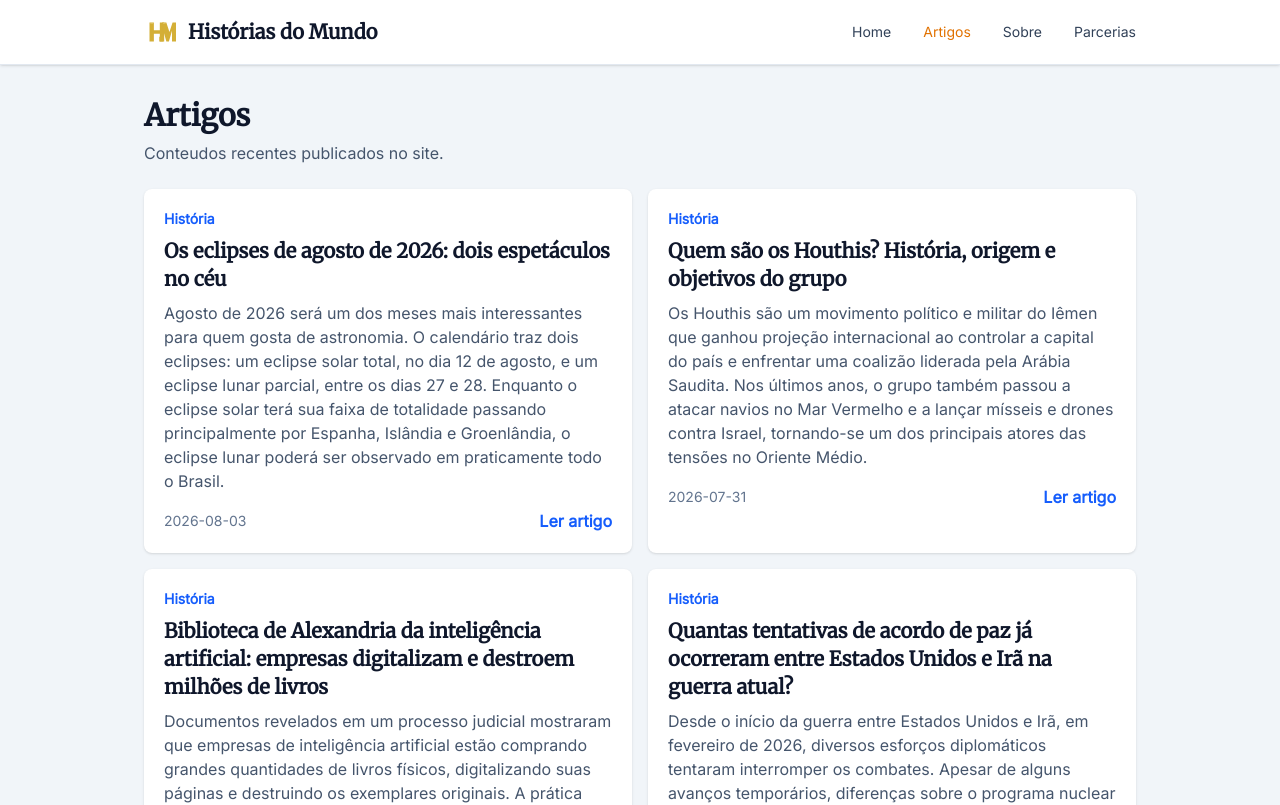
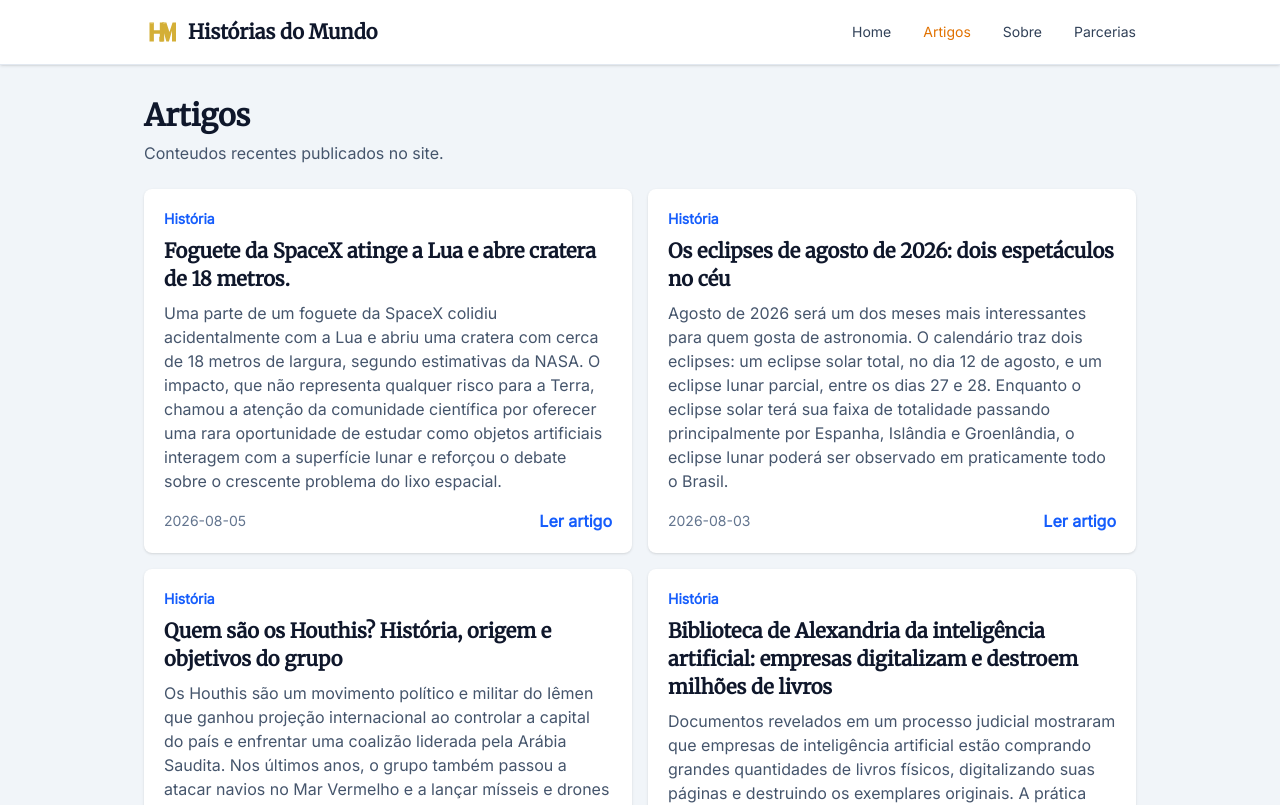
Before and after one commit to jordanlp19/Hist-rias-do-mundo, a React (Vite) app in the folder frontend/: page /artigos in a window 1280 px wide. Shown: the top 805 px of the page. Built offline with nearby package versions, Linux system fonts and the light colour scheme; what tailwind-animations would draw is missing.

Commit message:
Novo artigo Foguete SpaceX Lua

```diff
--- a/frontend/src/data/articles.js
+++ b/frontend/src/data/articles.js
@@ -13,6 +13,7 @@ import iraeuaPaz from "../assets/articles/negociacoes_paz_eua_ira.webp";
 import bibliotecaIA from "../assets/articles/biblioteca_ia.webp";
 import houthisImage from "../assets/articles/Houthis.webp";
 import eclipseImage from "../assets/articles/eclipse_agosto.webp";
+import fogueteImage from "../assets/articles/foguete_spacex_lua.webp";
 
 const articles = [
   {
@@ -1033,6 +1034,49 @@ Time and Date - Calendário mundial de eclipses e horários de visibilidade no B
 
 Space.com - Guia dos principais eventos astronômicos de agosto de 2026.`,
   },
+
+  {
+    id: 17,
+    title: "Foguete da SpaceX atinge a Lua e abre cratera de 18 metros.",
+    slug: "Foguete SpaceX atinge Lua",
+    description:
+      "Uma parte de um foguete da SpaceX colidiu acidentalmente com a Lua e abriu uma cratera com cerca de 18 metros de largura, segundo estimativas da NASA. O impacto, que não representa qualquer risco para a Terra, chamou a atenção da comunidade científica por oferecer uma rara oportunidade de estudar como objetos artificiais interagem com a superfície lunar e reforçou o debate sobre o crescente problema do lixo espacial.",
+    category: "História",
+    image: fogueteImage,
+    date: "2026-08-05",
+    author: "Jordan Lopes",
+    content: `Como aconteceu o impacto
+
+O objeto que atingiu a Lua era o estágio superior de um foguete Falcon 9, lançado em janeiro de 2025 para transportar duas missões privadas rumo ao satélite natural.
+
+Após concluir sua missão, o estágio não possuía combustível suficiente para retornar à Terra de forma controlada. Em vez disso, permaneceu vagando pelo espaço por mais de um ano, até que a combinação da gravidade da Terra, da Lua e do Sol alterou sua trajetória e o colocou em rota de colisão com a superfície lunar.
+
+A cratera de 18 metros
+
+O impacto ocorreu a aproximadamente 8.700 km/h (cerca de 5.400 mph), velocidade suficiente para escavar uma cratera estimada em cerca de 18 metros de diâmetro e aproximadamente quatro metros de profundidade.
+
+Como a Lua praticamente não possui atmosfera, o foguete não sofreu desaceleração nem queimou antes da colisão, atingindo diretamente o solo lunar e lançando poeira e fragmentos de rocha para o espaço.
+
+O que os cientistas esperam descobrir
+
+Embora acidentes desse tipo sejam extremamente raros, eles oferecem uma oportunidade única para pesquisadores analisarem a formação de crateras provocadas por objetos de origem humana.
+
+Satélites em órbita da Lua, incluindo o Lunar Reconnaissance Orbiter (LRO) da NASA, deverão registrar imagens do local para confirmar as dimensões da cratera e estudar o material ejetado durante o impacto. Essas informações ajudam a compreender melhor a geologia lunar e também auxiliam no planejamento de futuras missões tripuladas do programa Artemis.
+
+O desafio do lixo espacial
+
+O incidente também reacendeu discussões sobre a necessidade de um gerenciamento mais eficiente dos destroços espaciais.
+
+Com o número crescente de missões governamentais e privadas rumo à Lua, especialistas alertam que será cada vez mais importante desenvolver estratégias para evitar colisões acidentais e impedir que equipamentos abandonados permaneçam vagando pelo espaço sem controle.
+
+Fontes:
+
+NASA - Informações sobre impactos na superfície lunar e monitoramento pelo Lunar Reconnaissance Orbiter.
+
+Associated Press (AP) - Confirmação do impacto do estágio do Falcon 9 na Lua e contexto da missão.
+
+The Guardian - Detalhes sobre a trajetória do foguete, velocidade do impacto e estimativas da cratera.`,
+  },
 ];
 
 export default articles;
```
Also changed, not shown: frontend/src/assets/articles/foguete_spacex_lua.webp (added).
